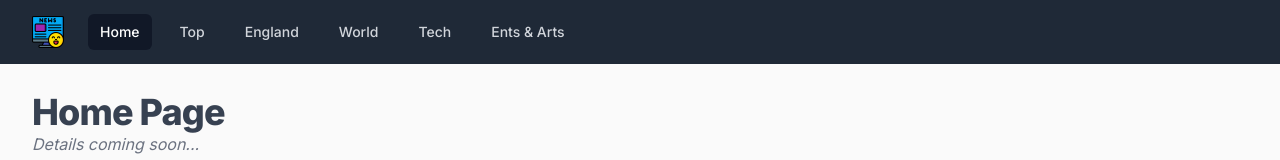
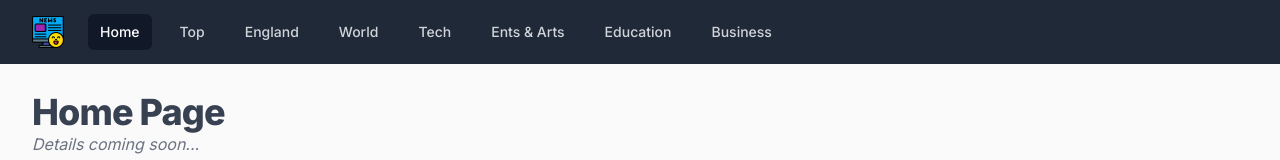
Before and after one commit to tj2904/positive-press, a Next.js app: page / in a window 1280 px wide. Shown: the top 160 px of the page. Built offline with nearby package versions, Linux system fonts and the light colour scheme.

Commit message:
adds more categories

```diff
--- a/app/components/Header.tsx
+++ b/app/components/Header.tsx
@@ -35,6 +35,16 @@ export default function Header() {
       name: "Ents & Arts",
       href: "/news/live/entertainment_and_arts",
       current: currentRoute === "/news/live/entertainment_and_arts",
+    },
+    {
+      name: "Education",
+      href: "/news/live/education",
+      current: currentRoute === "/news/live/education",
+    },
+    {
+      name: "Business",
+      href: "/news/live/business",
+      current: currentRoute === "/news/live/business",
     },
   ]
 
```
